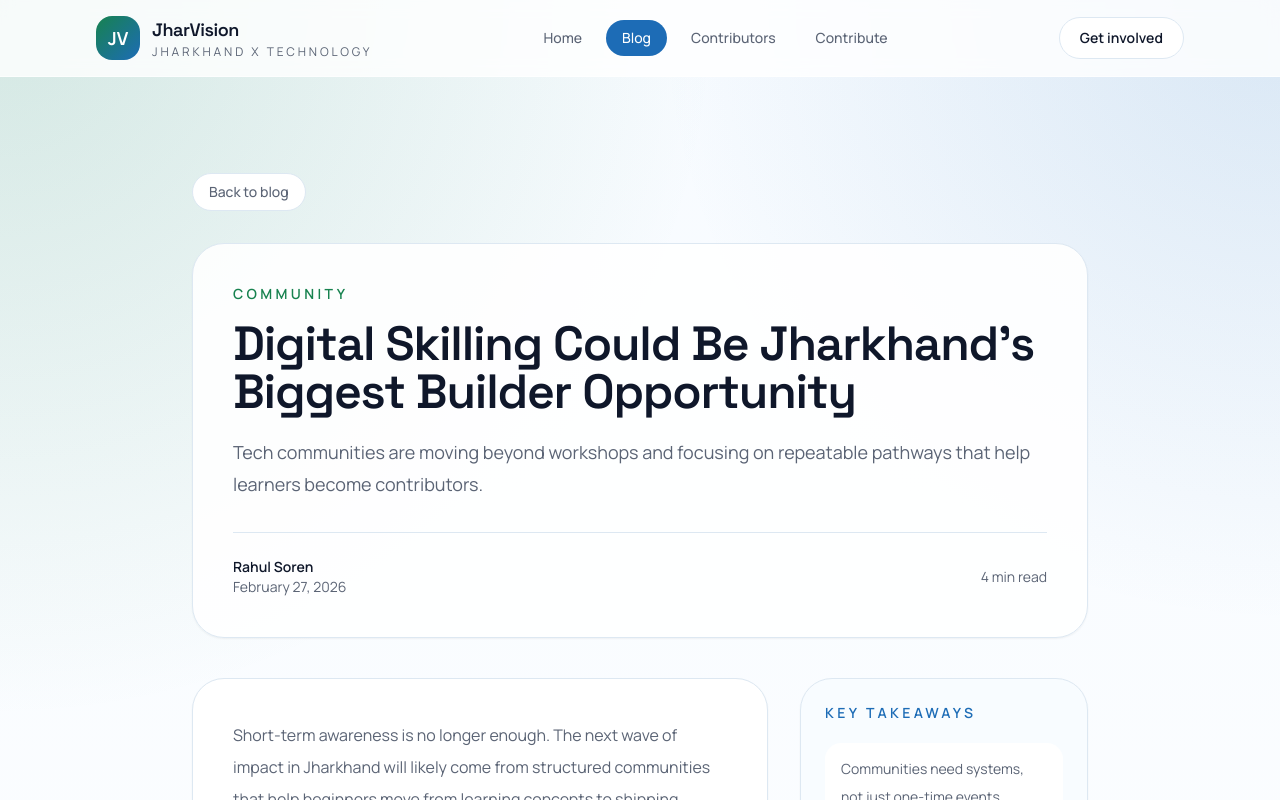
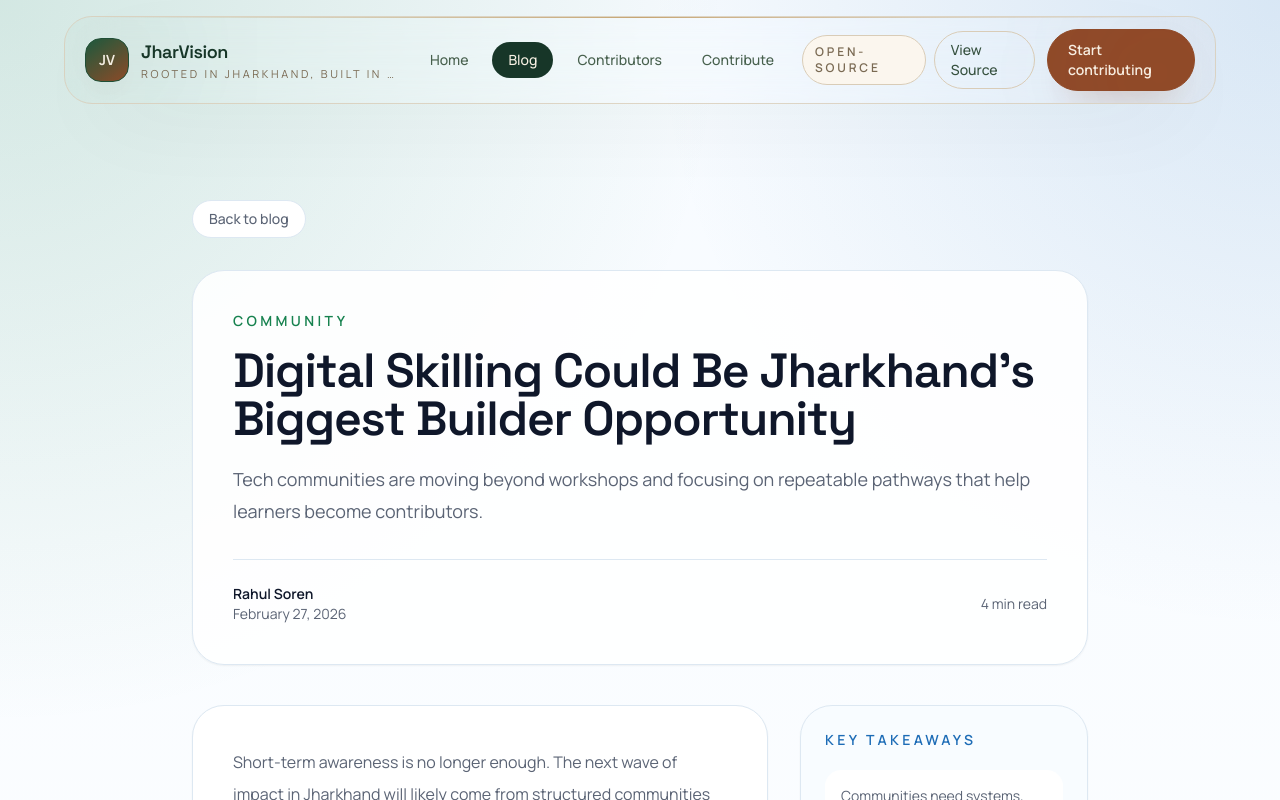
Before and after one commit to jharvision/jharvision, a Next.js app: page /blog/digital-skilling-jharkhand-builders in a window 1280 px wide. Shown: the top 800 px of the page. Built offline with nearby package versions, Linux system fonts and the light colour scheme.

Commit message:
Refine hero and header with Jharkhand-inspired styling

```diff
--- a/src/components/HeroSection.tsx
+++ b/src/components/HeroSection.tsx
@@ -109,17 +109,17 @@ export function HeroSection() {
 
   return (
     <LazyMotion features={domAnimation}>
-      <section className="relative left-1/2 right-1/2 w-screen -translate-x-1/2 overflow-hidden bg-[#0B0B0B] text-white">
+      <section className="relative left-1/2 right-1/2 w-screen -translate-x-1/2 overflow-hidden bg-[#183627] text-[#f8f0e3]">
         <div className="pointer-events-none absolute inset-0">
-          <div className="absolute inset-0 bg-[radial-gradient(circle_at_top,rgba(255,255,255,0.12),transparent_20%),radial-gradient(circle_at_80%_20%,rgba(120,120,120,0.14),transparent_26%),linear-gradient(180deg,rgba(255,255,255,0.03),rgba(11,11,11,0)_36%,rgba(255,255,255,0.02))]" />
-          <div className="absolute inset-0 opacity-[0.16] [background-image:linear-gradient(rgba(255,255,255,0.06)_1px,transparent_1px),linear-gradient(90deg,rgba(255,255,255,0.06)_1px,transparent_1px)] [background-size:44px_44px]" />
-          <div className="absolute inset-0 opacity-[0.08] [background-image:radial-gradient(rgba(255,255,255,0.24)_0.7px,transparent_0.7px)] [background-size:10px_10px]" />
+          <div className="absolute inset-0 bg-[radial-gradient(circle_at_top,rgba(214,168,87,0.18),transparent_18%),radial-gradient(circle_at_78%_20%,rgba(158,78,45,0.18),transparent_28%),radial-gradient(circle_at_bottom_left,rgba(247,240,227,0.08),transparent_28%),linear-gradient(135deg,#173628_0%,#1f4130_48%,#4f2d1d_100%)]" />
+          <div className="absolute inset-0 opacity-[0.08] [background-image:linear-gradient(rgba(247,240,227,0.08)_1px,transparent_1px),linear-gradient(90deg,rgba(247,240,227,0.08)_1px,transparent_1px)] [background-size:52px_52px]" />
+          <div className="absolute inset-0 opacity-[0.07] [background-image:radial-gradient(rgba(247,240,227,0.18)_0.8px,transparent_0.8px)] [background-size:12px_12px]" />
           <m.div
-            className="absolute left-1/2 top-24 h-64 w-64 -translate-x-1/2 rounded-full bg-white/10 blur-[120px] sm:h-80 sm:w-80"
+            className="absolute left-1/2 top-24 h-64 w-64 -translate-x-1/2 rounded-full bg-[#d6a857]/18 blur-[120px] sm:h-80 sm:w-80"
             animate={
               prefersReducedMotion
                 ? undefined
-                : { y: [0, -18, 0], scale: [1, 1.08, 1], opacity: [0.18, 0.28, 0.18] }
+                : { y: [0, -18, 0], scale: [1, 1.06, 1], opacity: [0.14, 0.22, 0.14] }
             }
             transition={{
               duration: 7,
@@ -128,11 +128,11 @@ export function HeroSection() {
             }}
           />
           <m.div
-            className="absolute bottom-10 left-1/2 h-56 w-56 -translate-x-1/2 rounded-full bg-white/[0.05] blur-[120px]"
+            className="absolute bottom-10 left-1/2 h-56 w-56 -translate-x-1/2 rounded-full bg-[#9e4e2d]/18 blur-[120px]"
             animate={
               prefersReducedMotion
                 ? undefined
-                : { x: [0, 18, 0], opacity: [0.08, 0.14, 0.08] }
+                : { x: [0, 18, 0], opacity: [0.1, 0.16, 0.1] }
             }
             transition={{
               duration: 9,
@@ -148,7 +148,7 @@ export function HeroSection() {
               initial={prefersReducedMotion ? false : { opacity: 0, y: 16 }}
               animate={{ opacity: 1, y: 0 }}
               transition={{ duration: 0.45, ease: "easeOut" }}
-              className="inline-flex items-center rounded-full border border-white/10 bg-white/[0.04] px-4 py-2 text-[11px] font-semibold uppercase tracking-[0.28em] text-[#AAAAAA] shadow-[0_0_30px_rgba(255,255,255,0.06)] backdrop-blur"
+              className="inline-flex items-center rounded-full border border-[#f7f0e3]/12 bg-[#f7f0e3]/[0.06] px-4 py-2 text-[11px] font-semibold uppercase tracking-[0.28em] text-[#dbc4a0] backdrop-blur"
             >
               Jharkhand • Since {JHARKHAND_FOUNDATION_LABEL}
             </m.div>
@@ -159,8 +159,8 @@ export function HeroSection() {
               transition={{ duration: 0.55, delay: 0.08, ease: "easeOut" }}
               className="relative mt-8 w-full max-w-2xl"
             >
-              <div className="rounded-[1.75rem] border border-white/10 bg-white/[0.03] px-5 py-5 shadow-[0_0_50px_rgba(255,255,255,0.06)] backdrop-blur-sm sm:px-8">
-                <p className="text-[11px] font-semibold uppercase tracking-[0.28em] text-[#AAAAAA]">
+              <div className="rounded-[1.75rem] border border-[#f7f0e3]/10 bg-[#f7f0e3]/[0.06] px-5 py-5 shadow-[0_24px_60px_-36px_rgba(15,28,21,0.45)] backdrop-blur-sm sm:px-8">
+                <p className="text-[11px] font-semibold uppercase tracking-[0.28em] text-[#c8ae86]">
                   Timeline
                 </p>
 
@@ -175,10 +175,10 @@ export function HeroSection() {
                         transition={{ duration: 0.35, ease: "easeOut" }}
                         className="flex flex-col items-center gap-2"
                       >
-                        <p className="text-lg font-semibold tracking-[-0.04em] text-white sm:text-2xl">
+                        <p className="text-lg font-semibold tracking-[-0.04em] text-[#f8f0e3] sm:text-2xl">
                           {durationLabel}
                         </p>
-                        <p className="text-xl font-medium tracking-[0.22em] text-[#AAAAAA] sm:text-2xl">
+                        <p className="text-xl font-medium tracking-[0.22em] text-[#dbc4a0] sm:text-2xl">
                           {clockLabel}
                         </p>
                       </m.div>
@@ -191,16 +191,16 @@ export function HeroSection() {
                         transition={{ duration: 0.24, ease: "easeOut" }}
                         className="relative flex items-center justify-center"
                       >
-                        <span className="text-4xl font-semibold tracking-[-0.08em] text-white sm:text-5xl lg:text-6xl">
+                        <span className="text-4xl font-semibold tracking-[-0.08em] text-[#f8f0e3] sm:text-5xl lg:text-6xl">
                           {timelineMilestones[timelineIndex]}
                         </span>
                         <m.span
                           aria-hidden="true"
-                          className="pointer-events-none absolute inset-0 text-4xl font-semibold tracking-[-0.08em] text-white/10 sm:text-5xl lg:text-6xl"
+                          className="pointer-events-none absolute inset-0 text-4xl font-semibold tracking-[-0.08em] text-[#d6a857]/15 sm:text-5xl lg:text-6xl"
                           animate={
                             prefersReducedMotion
                               ? undefined
-                              : { x: [0, -1, 1, 0], opacity: [0.06, 0.14, 0.08, 0.06] }
+                              : { x: [0, -1, 1, 0], opacity: [0.05, 0.12, 0.07, 0.05] }
                           }
                           transition={{
                             duration: 0.18,
@@ -224,8 +224,8 @@ export function HeroSection() {
               transition={{ duration: 0.6, delay: 0.16, ease: [0.16, 1, 0.3, 1] }}
               className="relative mt-10 max-w-4xl"
             >
-              <div className="absolute inset-x-10 top-4 h-24 rounded-full bg-white/10 blur-[100px]" />
-              <h1 className="relative text-3xl font-semibold tracking-[-0.06em] text-white sm:text-5xl lg:text-7xl">
+              <div className="absolute inset-x-10 top-4 h-24 rounded-full bg-[#d6a857]/14 blur-[100px]" />
+              <h1 className="relative text-3xl font-semibold tracking-[-0.06em] text-[#f8f0e3] sm:text-5xl lg:text-7xl">
                 Building Jharkhand&apos;s Tech Future
                 <span className="block">Together 🚀</span>
               </h1>
@@ -235,7 +235,7 @@ export function HeroSection() {
               initial={prefersReducedMotion ? false : { opacity: 0, y: 20 }}
               animate={{ opacity: 1, y: 0 }}
               transition={{ duration: 0.55, delay: 0.24, ease: "easeOut" }}
-              className="mt-6 max-w-2xl text-base leading-8 text-[#AAAAAA] sm:text-lg"
+              className="mt-6 max-w-2xl text-base leading-8 text-[#d8c2a0] sm:text-lg"
             >
               An open-source platform where developers, students, and creators
               contribute, build, and grow together.
@@ -250,18 +250,18 @@ export function HeroSection() {
               <m.div whileHover={{ scale: 1.02 }} whileTap={{ scale: 0.98 }} className="w-full sm:w-auto">
                 <Link
                   href="/contribute"
-                  className="inline-flex w-full items-center justify-center rounded-full border border-white bg-white px-6 py-3.5 text-sm font-semibold text-black shadow-[0_0_45px_rgba(255,255,255,0.18)] transition hover:shadow-[0_0_70px_rgba(255,255,255,0.26)] sm:w-auto"
+                  className="inline-flex w-full items-center justify-center rounded-full border border-[#d6a857] bg-[#d6a857] px-6 py-3.5 text-sm font-semibold text-[#173628] shadow-[0_24px_46px_-30px_rgba(214,168,87,0.52)] transition hover:bg-[#c2974f] sm:w-auto"
                 >
-                  🚀 Start Contributing
+                  Start Contributing
                 </Link>
               </m.div>
 
               <m.div whileHover={{ scale: 1.02 }} whileTap={{ scale: 0.98 }} className="w-full sm:w-auto">
                 <Link
                   href="#platform-overview"
-                  className="inline-flex w-full items-center justify-center rounded-full border border-white/15 bg-white/[0.04] px-6 py-3.5 text-sm font-semibold text-white shadow-[0_0_32px_rgba(255,255,255,0.05)] transition hover:border-white/30 hover:bg-white/[0.08] hover:shadow-[0_0_48px_rgba(255,255,255,0.08)] sm:w-auto"
+                  className="inline-flex w-full items-center justify-center rounded-full border border-[#f7f0e3]/18 bg-[#f7f0e3]/[0.06] px-6 py-3.5 text-sm font-semibold text-[#f8f0e3] shadow-[0_18px_36px_-28px_rgba(15,28,21,0.4)] transition hover:border-[#d6a857]/35 hover:bg-[#f7f0e3]/[0.1] sm:w-auto"
                 >
-                  👀 Explore Platform
+                  Explore Platform
                 </Link>
               </m.div>
             </m.div>
@@ -270,7 +270,7 @@ export function HeroSection() {
               initial={prefersReducedMotion ? false : { opacity: 0 }}
               animate={{ opacity: 1 }}
               transition={{ duration: 0.5, delay: 0.42, ease: "easeOut" }}
-              className="mt-8 rounded-full border border-white/10 bg-white/[0.03] px-4 py-2 text-sm text-[#AAAAAA] shadow-[0_0_24px_rgba(255,255,255,0.04)]"
+              className="mt-8 rounded-full border border-[#f7f0e3]/10 bg-[#f7f0e3]/[0.06] px-4 py-2 text-sm text-[#d8c2a0]"
             >
               Open-source • MIT Licensed • No fees • Real contributors
             </m.p>
--- a/src/components/Navbar.tsx
+++ b/src/components/Navbar.tsx
@@ -2,33 +2,48 @@
 
 import Link from "next/link";
 import { usePathname } from "next/navigation";
-import { useState } from "react";
+import { AnimatePresence, LazyMotion, domAnimation, m } from "framer-motion";
+import { useEffect, useState } from "react";
 
-import { navigationLinks } from "@/lib/site";
+import { navigationLinks, siteConfig } from "@/lib/site";
 import { cn } from "@/lib/utils";
 
 export function Navbar() {
   const pathname = usePathname();
   const [isOpen, setIsOpen] = useState(false);
 
+  useEffect(() => {
+    setIsOpen(false);
+  }, [pathname]);
+
   return (
-    <header className="sticky top-0 z-50 border-b border-white/60 bg-white/80 backdrop-blur">
-      <div className="container-width flex items-center justify-between py-4">
-        <Link href="/" className="flex items-center gap-3" onClick={() => setIsOpen(false)}>
-          <span className="flex h-11 w-11 items-center justify-center rounded-2xl bg-gradient-to-br from-brand-green to-brand-blue text-lg font-bold text-white">
+    <LazyMotion features={domAnimation}>
+      <header className="sticky top-0 z-50 px-4 pt-4 sm:px-6 lg:px-8">
+        <div className="mx-auto max-w-6xl">
+          <div className="relative overflow-hidden rounded-[1.75rem] border border-[#d9ccb7]/80 bg-[#f7f0e3]/88 px-4 py-3 text-[#173628] shadow-[0_28px_90px_-40px_rgba(23,54,40,0.3)] backdrop-blur-xl sm:px-5">
+            <div className="pointer-events-none absolute inset-x-8 top-0 h-px bg-gradient-to-r from-transparent via-[#b4833b]/70 to-transparent" />
+            <div className="pointer-events-none absolute right-0 top-0 h-28 w-28 rounded-full bg-[#c15b2e]/10 blur-3xl" />
+            <div className="pointer-events-none absolute bottom-0 left-0 h-24 w-24 rounded-full bg-[#1d5a3e]/10 blur-3xl" />
+            <div className="flex items-center justify-between gap-3">
+              <Link
+                href="/"
+                className="flex min-w-0 items-center gap-3"
+                onClick={() => setIsOpen(false)}
+              >
+                <span className="flex h-11 w-11 shrink-0 items-center justify-center rounded-2xl border border-[#204f37] bg-[linear-gradient(145deg,#1d5a3e,#8f4a29)] text-sm font-bold text-[#f8f1e5] shadow-[0_14px_30px_-18px_rgba(32,79,55,0.55)]">
                   JV
                 </span>
-          <div>
-            <p className="font-heading text-lg font-semibold tracking-tight text-brand-ink">
+                <div className="min-w-0">
+                  <p className="truncate font-heading text-lg font-semibold tracking-tight text-[#173628]">
                     JharVision
                   </p>
-            <p className="text-xs uppercase tracking-[0.24em] text-brand-muted">
-              Jharkhand x technology
+                  <p className="truncate text-[11px] uppercase tracking-[0.24em] text-[#7a6a53]">
+                    Rooted in Jharkhand, built in public
                   </p>
                 </div>
               </Link>
 
-        <nav className="hidden items-center gap-2 md:flex">
+              <nav className="hidden items-center gap-2 lg:flex">
                 {navigationLinks.map((link) => {
                   const isActive =
                     link.href === "/" ? pathname === link.href : pathname.startsWith(link.href);
@@ -40,8 +55,8 @@ export function Navbar() {
                       className={cn(
                         "rounded-full px-4 py-2 text-sm font-medium transition",
                         isActive
-                    ? "bg-brand-blue text-white"
-                    : "text-brand-muted hover:bg-brand-surface hover:text-brand-ink"
+                          ? "bg-[#173628] text-[#f7f0e3] shadow-[0_18px_38px_-24px_rgba(23,54,40,0.52)]"
+                          : "text-[#47604d] hover:bg-[#ece2d1] hover:text-[#173628]"
                       )}
                     >
                       {link.label}
@@ -50,16 +65,31 @@ export function Navbar() {
                 })}
               </nav>
 
-        <div className="flex items-center gap-3">
+              <div className="flex items-center gap-2 sm:gap-3">
+                <div className="hidden items-center gap-2 xl:flex">
+                  <span className="rounded-full border border-[#d9ccb7] bg-[#fbf6ee] px-3 py-2 text-xs font-semibold uppercase tracking-[0.24em] text-[#7a6a53]">
+                    Open-source
+                  </span>
+                  <Link
+                    href={siteConfig.links.github}
+                    target="_blank"
+                    rel="noreferrer"
+                    className="rounded-full border border-[#d9ccb7] px-4 py-2 text-sm font-medium text-[#36513f] transition hover:border-[#b4833b]/50 hover:bg-[#efe4d3] hover:text-[#173628]"
+                  >
+                    View Source
+                  </Link>
+                </div>
+
                 <Link
                   href="/contribute"
-            className="hidden rounded-full border border-brand-line bg-white px-5 py-2.5 text-sm font-semibold text-brand-ink transition hover:border-brand-green/40 hover:text-brand-green md:inline-flex"
+                  className="hidden rounded-full border border-[#8f4a29] bg-[#8f4a29] px-5 py-2.5 text-sm font-semibold text-[#f9f1e5] shadow-[0_20px_36px_-24px_rgba(143,74,41,0.55)] transition hover:scale-[1.01] hover:bg-[#7f4224] md:inline-flex"
                 >
-            Get involved
+                  Start contributing
                 </Link>
+
                 <button
                   type="button"
-            className="inline-flex h-11 w-11 items-center justify-center rounded-full border border-brand-line text-brand-ink md:hidden"
+                  className="inline-flex h-11 w-11 items-center justify-center rounded-full border border-[#d9ccb7] bg-[#fbf6ee] text-[#173628] transition hover:bg-[#efe4d3] lg:hidden"
                   onClick={() => setIsOpen((value) => !value)}
                   aria-label="Toggle navigation menu"
                   aria-expanded={isOpen}
@@ -89,22 +119,34 @@ export function Navbar() {
               </div>
             </div>
 
+            <AnimatePresence>
               {isOpen ? (
-        <div id="mobile-menu" className="border-t border-brand-line bg-white md:hidden">
-          <div className="container-width flex flex-col gap-3 py-4">
+                <m.div
+                  id="mobile-menu"
+                  initial={{ opacity: 0, y: -12 }}
+                  animate={{ opacity: 1, y: 0 }}
+                  exit={{ opacity: 0, y: -12 }}
+                  transition={{ duration: 0.2, ease: "easeOut" }}
+                  className="overflow-hidden lg:hidden"
+                >
+                  <div className="mt-4 border-t border-[#d9ccb7] pt-4">
+                    <div className="flex flex-col gap-3">
+                      <div className="grid gap-2">
                         {navigationLinks.map((link) => {
                           const isActive =
-                link.href === "/" ? pathname === link.href : pathname.startsWith(link.href);
+                            link.href === "/"
+                              ? pathname === link.href
+                              : pathname.startsWith(link.href);
 
                           return (
                             <Link
                               key={link.href}
                               href={link.href}
                               className={cn(
-                    "rounded-2xl px-4 py-3 text-sm font-medium transition",
+                                "rounded-2xl border px-4 py-3 text-sm font-medium transition",
                                 isActive
-                      ? "bg-brand-blue text-white"
-                      : "bg-brand-surface text-brand-ink"
+                                  ? "border-[#173628] bg-[#173628] text-[#f7f0e3]"
+                                  : "border-[#d9ccb7] bg-[#fbf6ee] text-[#36513f] hover:bg-[#efe4d3] hover:text-[#173628]"
                               )}
                               onClick={() => setIsOpen(false)}
                             >
@@ -113,8 +155,35 @@ export function Navbar() {
                           );
                         })}
                       </div>
+
+                      <div className="grid gap-2 sm:grid-cols-2">
+                        <Link
+                          href={siteConfig.links.github}
+                          target="_blank"
+                          rel="noreferrer"
+                          className="inline-flex items-center justify-center rounded-2xl border border-[#d9ccb7] bg-[#fbf6ee] px-4 py-3 text-sm font-medium text-[#36513f] transition hover:bg-[#efe4d3] hover:text-[#173628]"
+                        >
+                          View Source
+                        </Link>
+                        <Link
+                          href="/contribute"
+                          className="inline-flex items-center justify-center rounded-2xl border border-[#8f4a29] bg-[#8f4a29] px-4 py-3 text-sm font-semibold text-[#f9f1e5] shadow-[0_18px_30px_-20px_rgba(143,74,41,0.46)] transition hover:bg-[#7f4224]"
+                        >
+                          Start contributing
+                        </Link>
                       </div>
+
+                      <p className="px-1 text-xs uppercase tracking-[0.24em] text-[#8b7a62]">
+                        Open-source • MIT Licensed • Built in public
+                      </p>
+                    </div>
+                  </div>
+                </m.div>
               ) : null}
+            </AnimatePresence>
+          </div>
+        </div>
       </header>
+    </LazyMotion>
   );
 }
--- a/src/lib/site.ts
+++ b/src/lib/site.ts
@@ -9,7 +9,8 @@ export const siteConfig = {
     home: "/",
     blog: "/blog",
     contributors: "/contributors",
-    contribute: "/contribute"
+    contribute: "/contribute",
+    github: "https://github.com/jharvision/jharvision"
   }
 };
 
```
Lines whose indentation alone changed are shown as unchanged.
